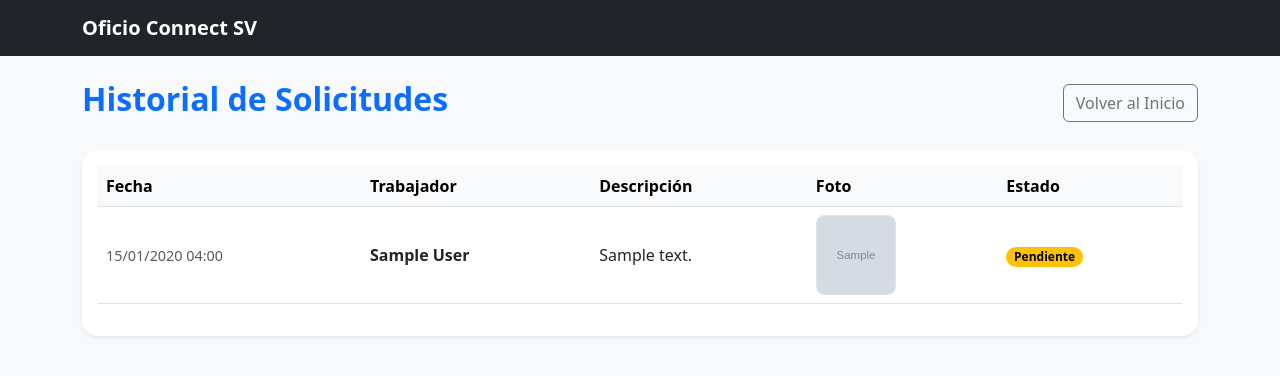
After one commit to rzvlady/oficio-connect-sv, a Django app: page /servicios/mis-solicitudes/ in a window 1280 px wide. The commit adds this page. Shown: the top 376 px of the page. Run offline with Django 5.2, Linux system fonts and the light colour scheme; a user stored in the database is signed in; tables that the repository leaves empty hold one stand-in row (values such as "Sample post"); grey boxes marked "Sample" are stand-in pictures.

Commit message:
- Refactor a modelo JobRequest para prepararlo para funcionar, recibir peticiones de servicios correctamente y con los campos necesarios. - Nuevo JobRequestForm en app servicios - nuevas views solicitar_trabajo y mis_solicitudes (debe de cambiarse a mis_solicitudes_cliente junto a todo archivo que utiliza su nombre actual) -

```diff
--- a/servicios/models.py
+++ b/servicios/models.py
@@ -131,3 +131,4 @@ class JobRequest(models.Model):
     class Meta:
         verbose_name = "Solicitud de Trabajo"
         verbose_name_plural = "Solicitudes de Trabajo"
+        ordering = ['-created_at']
--- a/servicios/templates/servicios/detalle_trabajador.html
+++ b/servicios/templates/servicios/detalle_trabajador.html
@@ -72,7 +72,7 @@
                         </p>
 
                         <div class="d-grid gap-3 col-md-8 mx-auto d-md-flex justify-content-center">
-                            <a href="#" class="btn btn-success btn-lg shadow-sm rounded-pill fw-semibold px-4">
+                            <a href="{% url 'solicitar_trabajo' trabajador.id %} "class="btn btn-success btn-lg shadow-sm rounded-pill fw-semibold px-4">
                                 Solicitar Servicio
                             </a>
                             <a href="{% url 'review_trabajador' worker_id=trabajador.id %}" class="btn btn-outline-primary btn-lg shadow-sm rounded-pill px-4">
--- /dev/null
+++ b/servicios/templates/servicios/mis_solicitudes.html
@@ -0,0 +1,94 @@
+<!DOCTYPE html>
+<html lang="es">
+<head>
+    <meta charset="UTF-8">
+    <meta name="viewport" content="width=device-width, initial-scale=1.0">
+    <title>Mis Solicitudes - Oficio Connect SV</title>
+    <link href="https://cdn.jsdelivr.net/npm/bootstrap@5.3.0/dist/css/bootstrap.min.css" rel="stylesheet">
+    <style>
+        .status-pending { background-color: #ffc107; color: #000; }
+        .status-accepted { background-color: #0dcaf0; color: #fff; }
+        .status-completed { background-color: #198754; color: #fff; }
+        .status-cancelled { background-color: #dc3545; color: #fff; }
+        .img-thumbnail-custom { width: 80px; height: 80px; object-fit: cover; border-radius: 8px; }
+    </style>
+</head>
+<body class="bg-light">
+
+    <nav class="navbar navbar-dark bg-dark mb-4">
+        <div class="container">
+            <a class="navbar-brand fw-bold" href="{% url 'home' %}">Oficio Connect SV</a>
+        </div>
+    </nav>
+
+    <div class="container mt-4">
+        <div class="d-flex justify-content-between align-items-center mb-4">
+            <h2 class="fw-bold text-primary">Historial de Solicitudes</h2>
+            <a href="{% url 'home' %}" class="btn btn-outline-secondary">Volver al Inicio</a>
+        </div>
+
+        {% if solicitudes %}
+            <div class="card shadow-sm border-0 rounded-4">
+                <div class="table-responsive p-3">
+                    <table class="table table-hover align-middle">
+                        <thead class="table-light">
+                            <tr>
+                                <th>Fecha</th>
+                                <th>Trabajador</th>
+                                <th>Descripción</th>
+                                <th>Foto</th>
+                                <th>Estado</th>
+                            </tr>
+                        </thead>
+                        <tbody>
+                            {% for solicitud in solicitudes %}
+                                <tr>
+                                    <td class="text-muted" style="font-size: 0.9rem;">
+                                        {{ solicitud.created_at|date:"d/m/Y H:i" }}
+                                    </td>
+                                    <td>
+                                        <span class="fw-bold text-dark">{{ solicitud.worker.user.get_full_name|default:solicitud.worker.user.username }}</span>
+                                    </td>
+                                    <td>
+                                        <p class="mb-0 text-truncate" style="max-width: 250px;" title="{{ solicitud.description }}">
+                                            {{ solicitud.description }}
+                                        </p>
+                                    </td>
+                                    <td>
+                                        {% if solicitud.evidencia_foto %}
+                                            <a href="{{ solicitud.evidencia_foto.url }}" target="_blank">
+                                                <img src="{{ solicitud.evidencia_foto.url }}" class="img-thumbnail-custom border" alt="Evidencia">
+                                            </a>
+                                        {% else %}
+                                            <span class="text-muted" style="font-size: 0.8rem;">Sin foto</span>
+                                        {% endif %}
+                                    </td>
+                                    <td>
+                                        <span class="badge rounded-pill
+                                            {% if solicitud.status == 'PENDING' %}status-pending
+                                            {% elif solicitud.status == 'ACCEPTED' %}status-accepted
+                                            {% elif solicitud.status == 'COMPLETED' %}status-completed
+                                            {% else %}status-cancelled{% endif %}">
+                                            {{ solicitud.get_status_display }}
+                                        </span>
+                                    </td>
+                                </tr>
+                            {% endfor %}
+                        </tbody>
+                    </table>
+                </div>
+            </div>
+        {% else %}
+            <div class="text-center mt-5">
+                <div class="alert alert-info py-5 shadow-sm rounded-4">
+                    <h4 class="fw-bold">Aún no has solicitado servicios</h4>
+                    <p class="mb-4">Cuando contactes a un trabajador, tus solicitudes aparecerán aquí.</p>
+                    <a href="{% url 'explorar_categorias' %}" class="btn btn-primary px-4">Explorar categorías ahora</a>
+                </div>
+            </div>
+        {% endif %}
+    </div>
+
+    <script src="https://cdn.jsdelivr.net/npm/bootstrap@5.3.0/dist/js/bootstrap.bundle.min.js"></script>
+</body>
+</html>
--- a/servicios/urls.py
+++ b/servicios/urls.py
@@ -10,12 +10,8 @@ urlpatterns = [
 
     path('trabajador/<int:trabajador_id>/', views.detalle_trabajador, name='detalle_trabajador'),
 
+    path('solicitar/<int:worker_id>/', views.solicitar_trabajo, name='solicitar_trabajo'),
 
-
-    #path('workers/', views.lista_workers, name='lista_workers'),
-
-  #  path('workers/editar/<int:id>/', views.editar_worker, name='editar_worker'),
-
-    #path('workers/eliminar/<int:id>/', views.eliminar_worker, name='eliminar_worker'),
+    path('mis-solicitudes/', views.mis_solicitudes, name='mis_solicitudes'),
 
 ]
--- a/servicios/views.py
+++ b/servicios/views.py
@@ -1,10 +1,9 @@
 from django.shortcuts import render, redirect, get_object_or_404
 from django.contrib.auth.decorators import login_required
-from django.core.exceptions import ValidationError
-from .models import Category, WorkerProfile, ClientProfile, Review, JobRequest
-from .forms import ReviewForm
+from django.core.exceptions import ValidationError, ObjectDoesNotExist
+from .models import Category, WorkerProfile, ClientProfile, JobRequest
+from .forms import ReviewForm, JobRequestForm
 from django.contrib import messages
-
 
 @login_required
 def crear_resena(request, worker_id):
@@ -67,3 +66,52 @@ def detalle_trabajador(request, trabajador_id):
         'resenas': resenas,
     }
     return render(request, 'servicios/detalle_trabajador.html', context)
+
+
+# Asegúrate de tener tus otras importaciones aquí (messages, redirect, render, etc.)
+
+@login_required(login_url='login')
+def solicitar_trabajo(request, worker_id):
+
+    # 1. Validar que el usuario sea un Cliente y obtener su perfil
+    try:
+        cliente = request.user.client_profile
+    except ObjectDoesNotExist:
+        messages.error(request, "Tu cuenta no tiene un perfil de cliente registrado.")
+        return redirect('home')
+
+    # 2. Obtener el perfil del trabajador al que se le pide el servicio
+    trabajador = get_object_or_404(WorkerProfile, id=worker_id)
+
+    # 3. Procesar el formulario
+    if request.method == 'POST':
+        form = JobRequestForm(request.POST, request.FILES)
+        if form.is_valid():
+            solicitud = form.save(commit=False)
+            solicitud.client = cliente
+            solicitud.worker = trabajador
+            solicitud.save()
+
+            messages.success(request, f"¡Tu solicitud a {trabajador.user.username} ha sido enviada con éxito!")
+            return redirect('mis_solicitudes')
+    else:
+        form = JobRequestForm()
+
+    context = {
+        'form': form,
+        'trabajador': trabajador
+    }
+    return render(request, 'servicios/solicitar_trabajo.html', context)
+
+@login_required(login_url='login')
+def mis_solicitudes(request):
+    try:
+        cliente = request.user.client_profile
+    except ObjectDoesNotExist:
+        messages.error(request, "Acceso denegado. No tienes un perfil de cliente.")
+        return redirect('home')
+    solicitudes = JobRequest.objects.filter(client=cliente).order_by('-created_at')
+
+    return render(request, 'servicios/mis_solicitudes.html', {
+        'solicitudes': solicitudes
+    })
```
Also changed, not shown: servicios/forms.py (+13 -0 lines), servicios/templates/servicios/solicitar_trabajo.html (added, +71 -0 lines), usuarios/templates/usuarios/home_cliente.html (+17 -8 lines), servicios/migrations/0007_alter_jobrequest_options_jobrequest_evidencia_foto_and_more.py (added).
